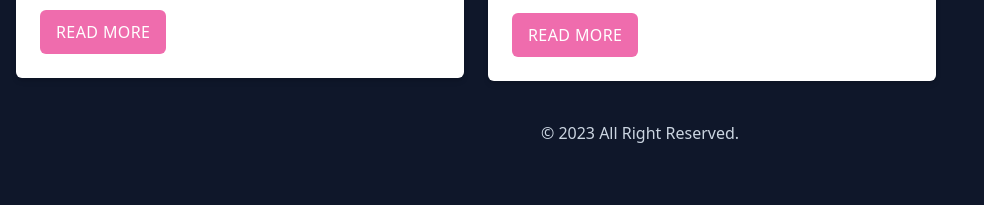
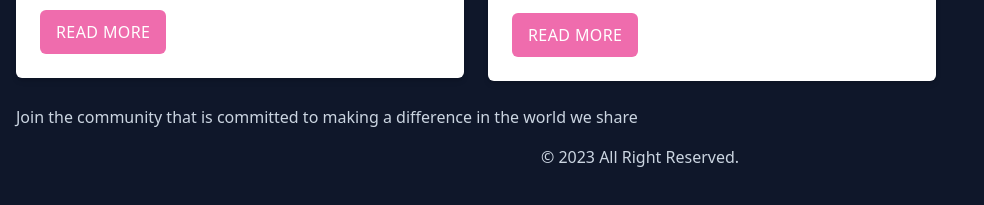
Before and after one commit to rashadulalam/w3git, a plain HTML site: page index.html in a window 1280 px wide. Shown: the part 479-684 px from the top of the page, without its empty margins (0-984 px from the left). Drawn offline with nearby package versions, Linux system fonts and the light colour scheme.

Commit message:
Footer top

```diff
--- a/index.html
+++ b/index.html
@@ -64,6 +64,11 @@
         </div>
     </div>
     </main>
+    <section>
+        <div class="container mx-auto px-4">
+            <h3>Join the community that is committed to making a difference in the world we share</h3>
+        </div>
+    </section>
 
     <footer class="container mx-auto px-4">
         <p class="text-center py-4 capitalize">&copy; 2023 all right reserved.</p>
```
